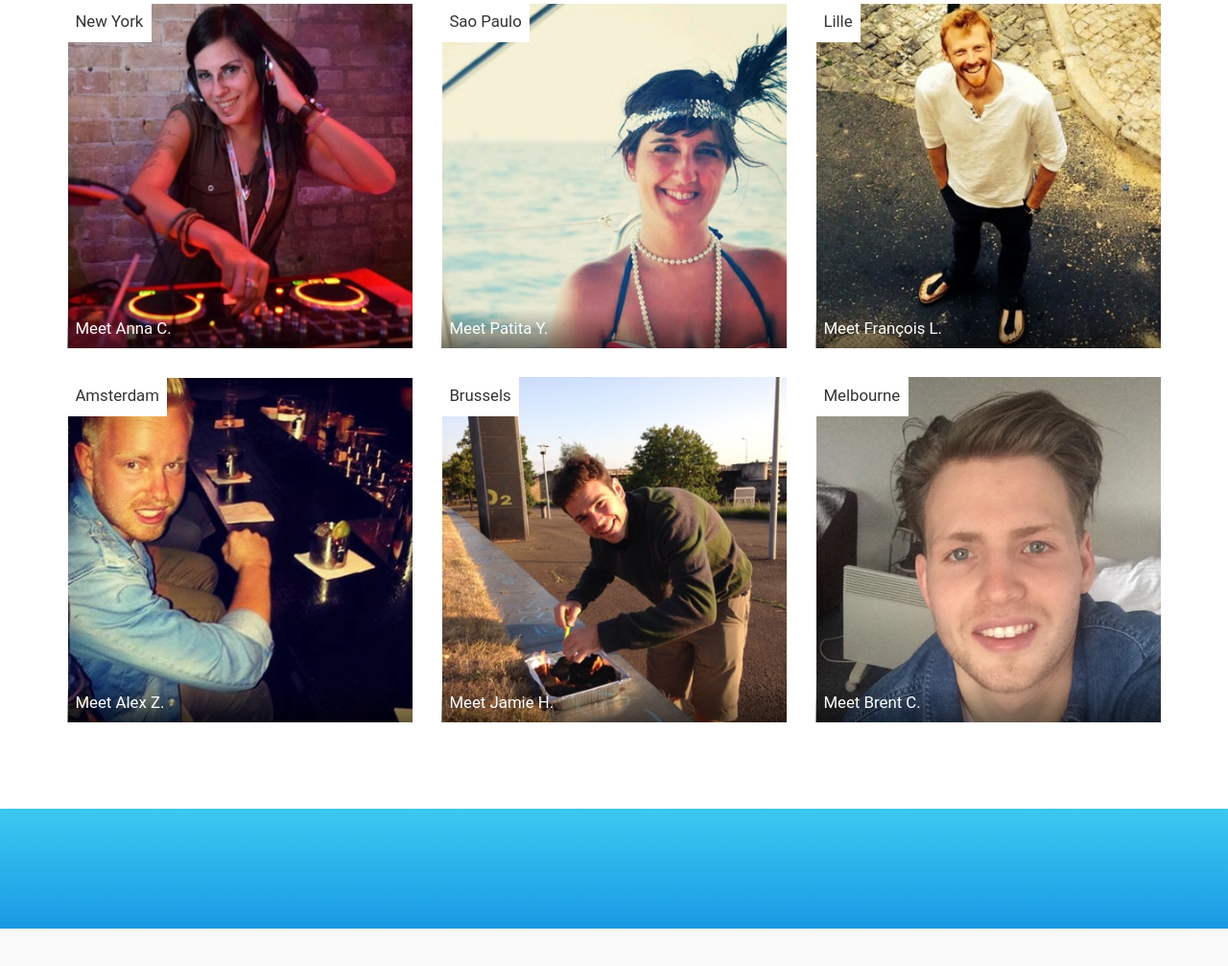
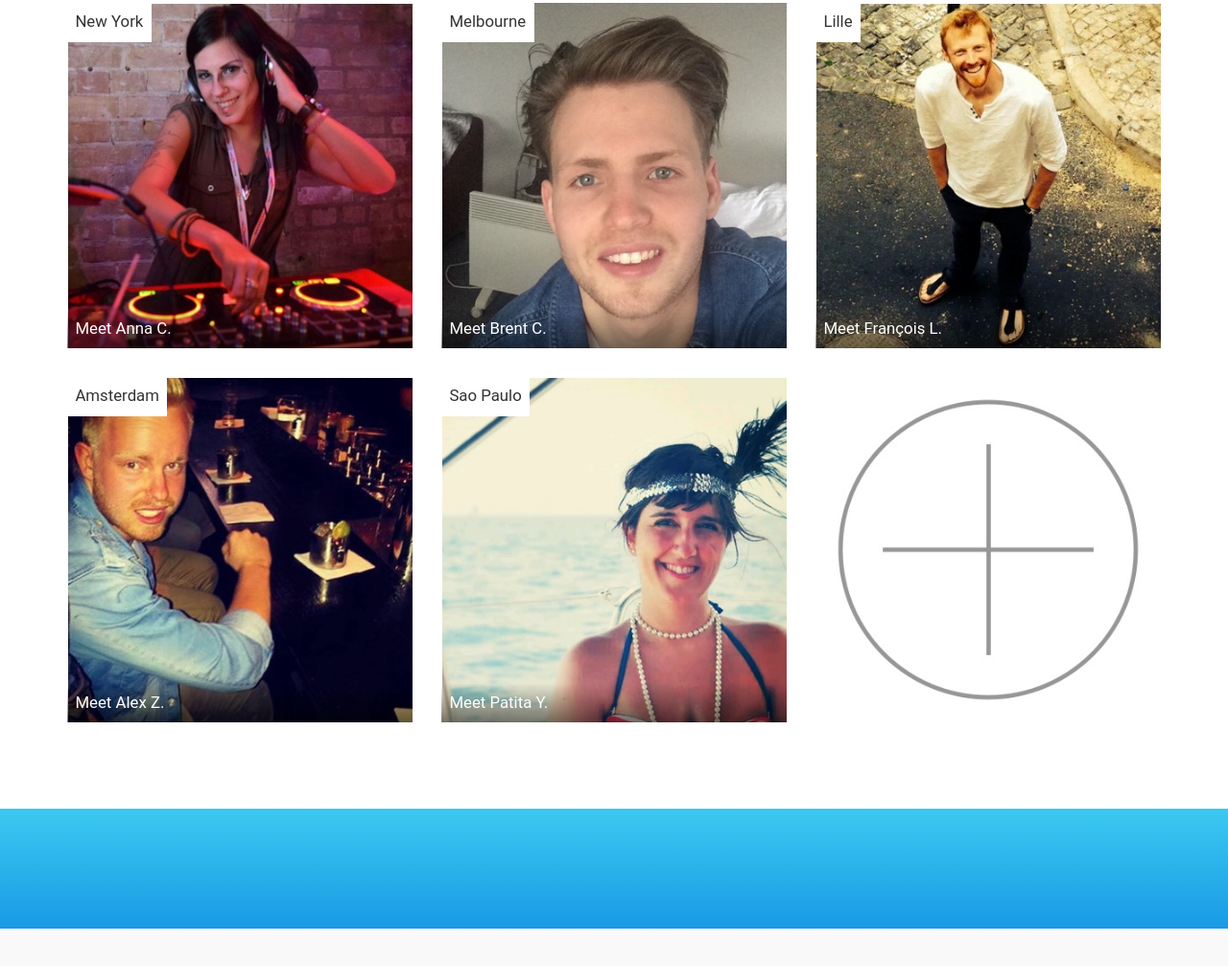
Before and after one commit to jaapbakker88/pwal_community, a plain HTML site: page index.html in a window 1280 px wide. Shown: the part 595-1602 px from the top of the page at 96% size. Drawn offline with nearby package versions, Linux system fonts and the light colour scheme; files whose address does not match are found by name.

Commit message:
removed last picture and added placeholder

```diff
--- a/index.html
+++ b/index.html
@@ -19,9 +19,18 @@
   <section id="profiles">
     <div class="container">
 
+      <h1 class="text-center">Meet our beloved community!</h1>
       <div class="row">
-        <h1 class="text-center">Meet our beloved community!</h1>
-
+        <div class="col-sm-4 you"> <!-- you -->
+          <div class="profile">
+            <div class="img">
+              <img src="images/users/you.jpg" class="img-responsive"/>
+              <div class="overlay">
+                <p></p>
+              </div>
+            </div>
+          </div>
+        </div> <!-- you -->
 
       </div>
     </div>
@@ -34,7 +43,5 @@
 <script src="javascripts/data.js"></script>
 <script src="javascripts/scripts.js"></script>
 
-
-
 </body>
 </html>
--- a/javascripts/data.js
+++ b/javascripts/data.js
@@ -28,11 +28,11 @@ var users = [
     bio: 'Annakickarse, the outgoing rebel, is an artistic phenomenon from New York City who has worked her way from nothing to something.  I am skin, bones, blood, flesh & energy. I am and I believe that is all I could truly know about myself for certain. DJ from Webster Hall NYC & resident DJ at QuietEvents.'
   },
   {
-    name: 'Patita Y.',
-    location: 'Sao Paulo',
-    review: 'Sociaholic, always searching for awesome restaurants, terraces, bars, clubs, dj sets, and parties to go to.',
-    image: 'patita.jpg',
-    bio: 'Sociaholic, always searching for awesome restaurants, terraces, bars, clubs, dj sets and parties to go to. Been travelling a lot and currently aspiring to become the Rough Guide to São Paulo myself. Favourite bar in São Paulo: Bebo Sim. No Tinder\'ing here please.'
+    name: 'Brent C.',
+    location: 'Melbourne',
+    review: 'Brent is Melbourne\'s Super Hero... I mean Local. Soon he\'ll have the keys to the city or at least have a statue built in his honor. Brent knows how to have a good laugh and not take things too seriously. He\'s very welcoming to all - and gives up a lot of his time to others.',
+    image: 'brent.jpg',
+    bio: 'I love to show new people some of Melbourne\'s best rooftop drinking spots, hidden bars and nightclubs...Just ask!'
   },
   {
     name: 'François L.',
@@ -49,17 +49,10 @@ var users = [
     bio: '🔘 easy going guy <br>🔘 social <br>🔘 party animal <br>🔘 crazy <br>🔘 spontaneous <br>Bartender at Regular &Jack 🍺 <br>I love good food & drinks 🍔🌭🍕🍝🌮🌯🍣🍰🍦🍫🍩🍪🍺🍹🍸🍼 & party 🎉🎊 Always up for something. If not I\'m probably working. 💪🏽 In that case you can always come over and have some beers💁🏼 Don\'t be afraid to chat me up🙌🏼 See you soon 🙋🏼'
   },
   {
-    name: 'Jamie H.',
-    location: 'Brussels',
-    review: '',
-    image: 'jamie.jpg',
-    bio: 'I\'m pretty easy going and up for most things. If you want to know anything about me, ask away. I\'m currently living in Belgium but have previously lived in Amsterdam, London and Pisa. I\'m also a big fan of this app hehe :D'
-  },
-  {
-    name: 'Brent C.',
-    location: 'Melbourne',
-    review: 'Brent is Melbourne\'s Super Hero... I mean Local. Soon he\'ll have the keys to the city or at least have a statue built in his honor. Brent knows how to have a good laugh and not take things too seriously. He\'s very welcoming to all - and gives up a lot of his time to others.',
-    image: 'brent.jpg',
-    bio: 'I love to show new people some of Melbourne\'s best rooftop drinking spots, hidden bars and nightclubs...Just ask!'
+    name: 'Patita Y.',
+    location: 'Sao Paulo',
+    review: 'Sociaholic, always searching for awesome restaurants, terraces, bars, clubs, dj sets, and parties to go to.',
+    image: 'patita.jpg',
+    bio: 'Sociaholic, always searching for awesome restaurants, terraces, bars, clubs, dj sets and parties to go to. Been travelling a lot and currently aspiring to become the Rough Guide to São Paulo myself. Favourite bar in São Paulo: Bebo Sim. No Tinder\'ing here please.'
   }
 ]
--- a/javascripts/scripts.js
+++ b/javascripts/scripts.js
@@ -58,7 +58,7 @@ function getProfile (index) {
 }
 
 var $profiles = $(listProfiles(users))
-$('#profiles .container .row').append($profiles)
+$('#profiles .container .row').prepend($profiles)
 
 //  ///////////////////////////////////////////////
 //  /////////lightbox for profile of person////////
```
Also changed, not shown: pwal.html (+3 -3 lines), images/users/you.jpg (added).
